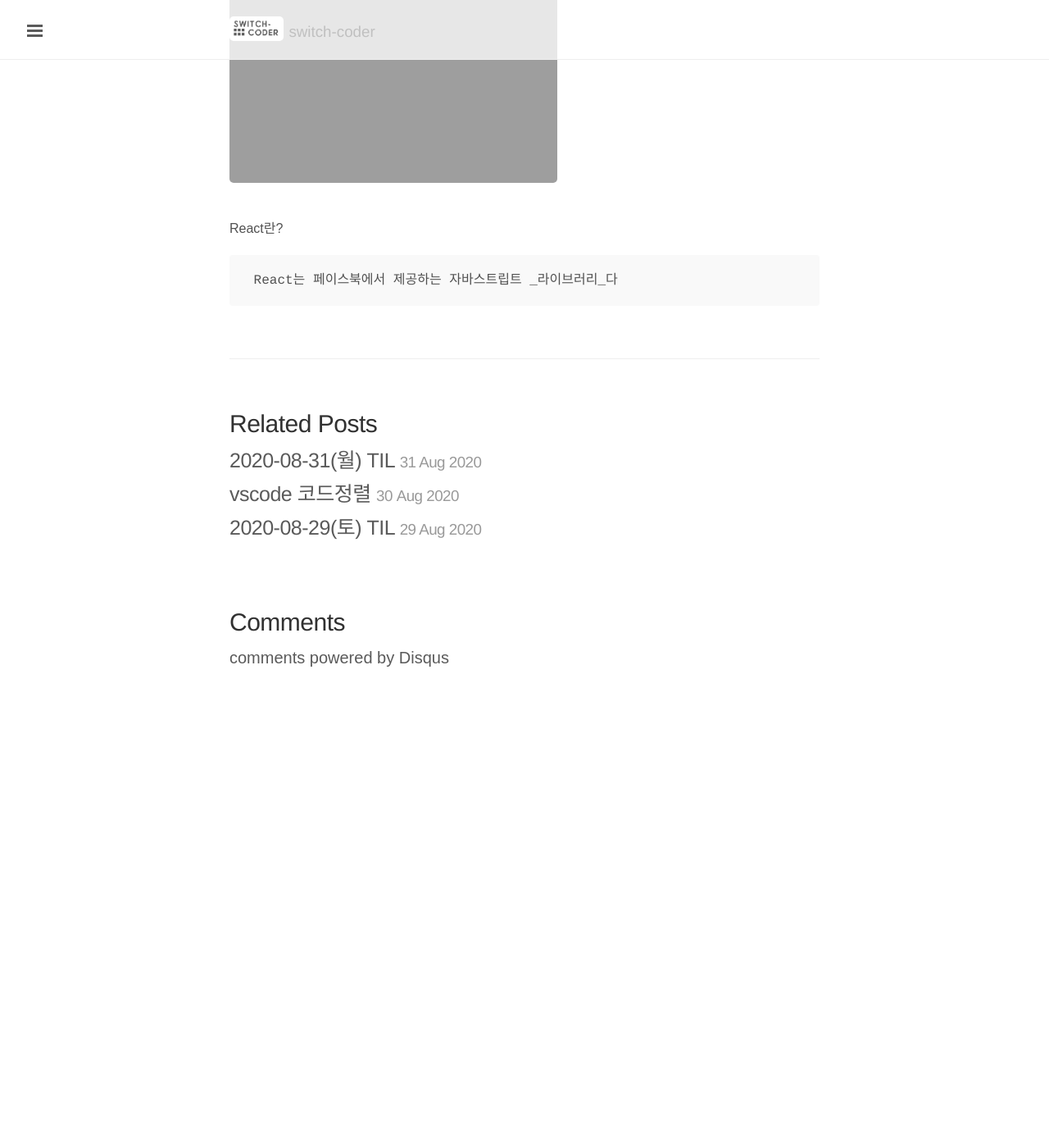
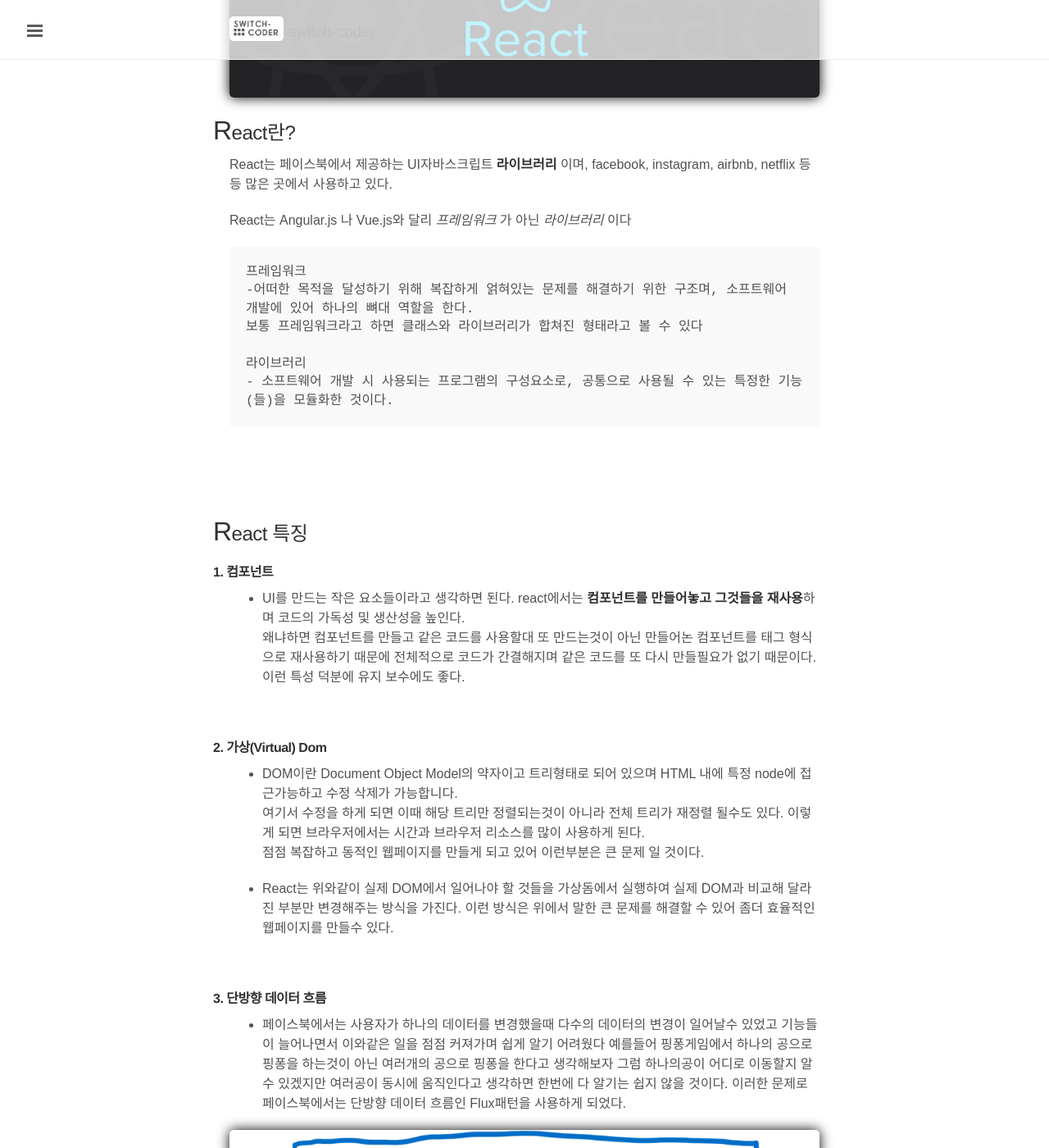
Before and after one commit to switch-coder/blog, a Jekyll site: the page built from _posts/2020-08-31-why-react.md, in a window 1280 px wide and 1400 px high, scrolled down 335 px. Shown: the whole window at 82% size. Built offline with Jekyll 4.4.1, drawn with Linux system fonts in a browser that asks for light colours; comment, search, counter and statistics services are not loaded; before the commit the page ends 1152 px from its top, so only the background shows below that; some of the changed text lies outside the part shown.

Commit message:
react란 무엇인가

```diff
--- a/_posts/2020-08-31-why-react.md
+++ b/_posts/2020-08-31-why-react.md
@@ -6,9 +6,49 @@ category: Blog
 tags: React
 ---
 
-####
+<img src="https://switch-coder.github.io/public/imgs/react_logo.jpg" class="img">
 
-![!image](https://switch-coder.github.io/public/imgs/React_js_logo.png)
-React란?
+## React란?
 
-     React는 페이스북에서 제공하는 자바스트립트 _라이브러리_다
+React는 페이스북에서 제공하는 UI자바스크립트 **라이브러리** 이며, facebook, instagram, airbnb, netflix 등등 많은 곳에서 사용하고 있다.
+
+React는 Angular.js 나 Vue.js와 달리 _프레임워크_ 가 아닌 _라이브러리_ 이다
+
+    프레임워크
+    -어떠한 목적을 달성하기 위해 복잡하게 얽혀있는 문제를 해결하기 위한 구조며, 소프트웨어 개발에 있어 하나의 뼈대 역할을 한다.
+    보통 프레임워크라고 하면 클래스와 라이브러리가 합쳐진 형태라고 볼 수 있다
+
+    라이브러리
+    - 소프트웨어 개발 시 사용되는 프로그램의 구성요소로, 공통으로 사용될 수 있는 특정한 기능(들)을 모듈화한 것이다.
+
+&nbsp;
+
+&nbsp;
+
+## React 특징
+
+#### **1. 컴포넌트**
+
+- UI를 만드는 작은 요소들이라고 생각하면 된다. react에서는 **컴포넌트를 만들어놓고 그것들을 재사용**하며 코드의 가독성 및 생산성을 높인다.
+   왜냐하면 컴포넌트를 만들고 같은 코드를 사용할대 또 만드는것이 아닌 만들어논 컴포넌트를 태그 형식으로 재사용하기 때문에 전체적으로 코드가 간결해지며 같은 코드를 또 다시 만들필요가 없기 때문이다. 이런 특성 덕분에 유지 보수에도 좋다.
+
+&nbsp;
+
+#### **2. 가상(Virtual) Dom**
+
+- DOM이란 Document Object Model의 약자이고 트리형태로 되어 있으며 HTML 내에 특정 node에 접근가능하고 수정 삭제가 가능합니다.
+  여기서 수정을 하게 되면 이때 해당 트리만 정렬되는것이 아니라 전체 트리가 재정렬 될수도 있다. 이렇게 되면 브라우저에서는 시간과 브라우저 리소스를 많이 사용하게 된다.
+  점점 복잡하고 동적인 웹페이지를 만들게 되고 있어 이런부분은 큰 문제 일 것이다.
+
+- React는 위와같이 실제 DOM에서 일어나야 할 것들을 가상돔에서 실행하여 실제 DOM과 비교해 달라진 부분만 변경해주는 방식을 가진다.
+  이런 방식은 위에서 말한 큰 문제를 해결할 수 있어 좀더 효율적인 웹페이지를 만들수 있다.
+
+&nbsp;
+
+#### **3. 단방향 데이터 흐름**
+
+- 페이스북에서는 사용자가 하나의 데이터를 변경했을때 다수의 데이터의 변경이 일어날수 있었고 기능들이 늘어나면서 이와같은 일을 점점 커져가며 쉽게 알기 어려웠다 예를들어 핑퐁게임에서 하나의 공으로 핑퐁을 하는것이 아닌 여러개의 공으로 핑퐁을 한다고 생각해보자 그럼 하나의공이 어디로 이동할지 알 수 있겠지만 여러공이 동시에 움직인다고 생각하면 한번에 다 알기는 쉽지 않을 것이다. 이러한 문제로 페이스북에서는 단방향 데이터 흐름인 Flux패턴을 사용하게 되었다.
+
+ <img src="https://switch-coder.github.io/public/imgs/react_flux.png" class="img">
+
+- 단뱡향 데이터는 위와 같이 흐르게 된다. 아까 말했듯이 점점 복잡해져가는 웹어플리케이션들을 이해하기 쉽게 만들수 있는 데이터 흐름 구조이다.
```
Also changed, not shown: public/imgs/react_flux.png (added), public/imgs/react_logo.jpg (added).
